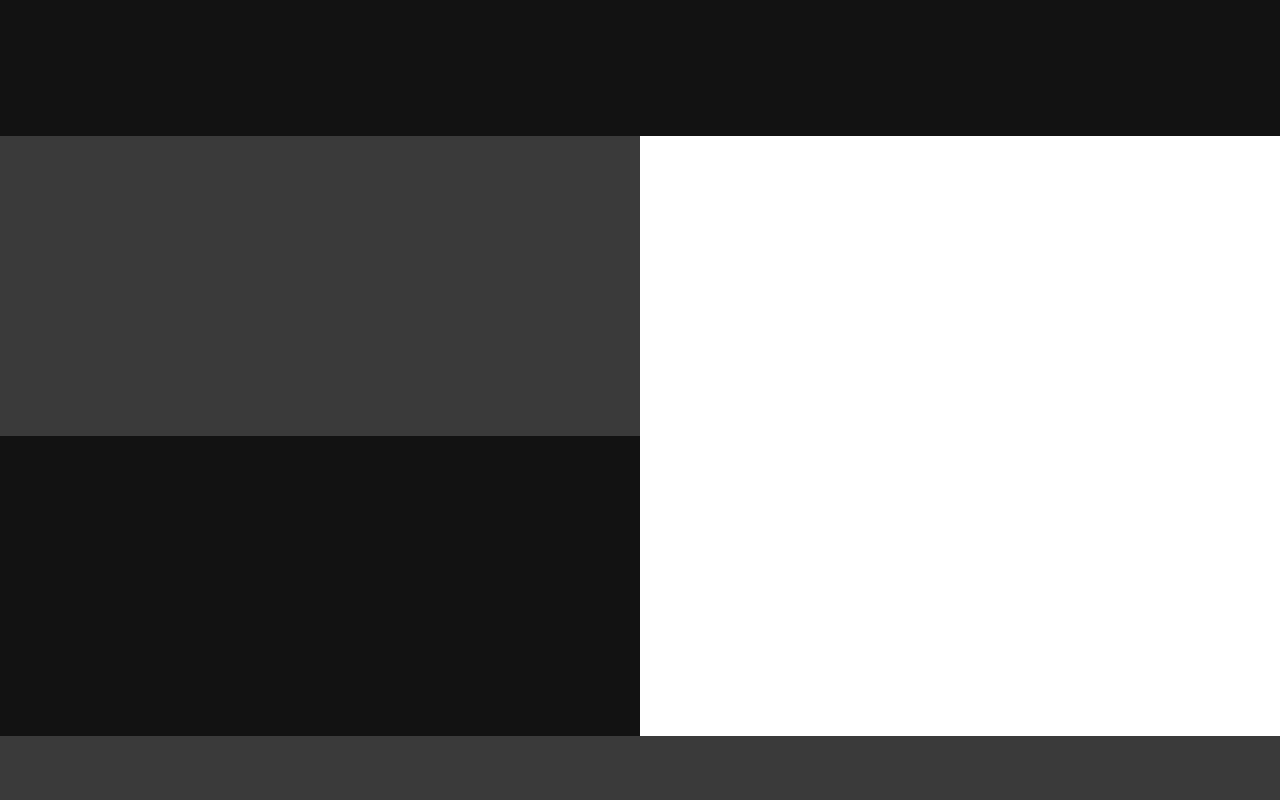
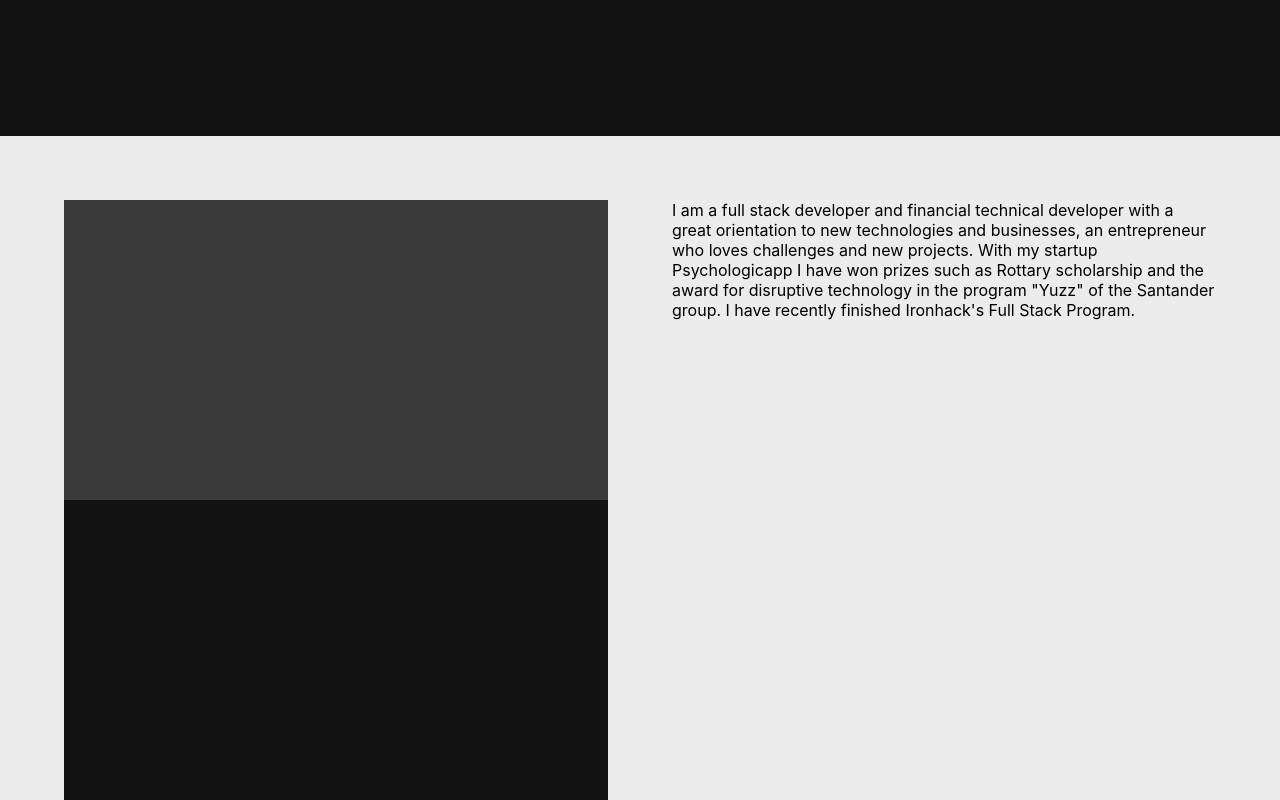
Before and after one commit to Mauricio-xxi/portfolio, a React app in the folder portfolio/: page / in a window 1280 px wide. Shown: the part 740-1540 px from the top of the page. Built offline with nearby package versions, Linux system fonts and the light colour scheme; what styletron-engine-atomic, styletron-react would draw is missing.

Commit message:
apply new style

```diff
--- a/portfolio/src/pages/Main.js
+++ b/portfolio/src/pages/Main.js
@@ -10,9 +10,15 @@ export const Main = () => {
                 <p>Full Stack Developer</p>
                 <h2>Work in progress...</h2>
             </header>
-            <div style={{ height: '600px', display: 'flex', width: '100%' }}>
-                <div></div>
-                <div style={{ width: '50%' }}>
+            <div
+                style={{
+                    height: '600px',
+                    display: 'flex',
+                    backgroundColor: '#ececec',
+                    padding: '2rem',
+                }}
+            >
+                <div style={{ width: '50%', padding: '2rem' }}>
                     <div
                         style={{
                             height: '300px',
@@ -26,6 +32,15 @@ export const Main = () => {
                         }}
                     ></div>
                 </div>
+                <div style={{ width: '50%', padding: '2rem' }}>
+                    I am a full stack developer and financial technical
+                    developer with a great orientation to new technologies and
+                    businesses, an entrepreneur who loves challenges and new
+                    projects. With my startup Psychologicapp I have won prizes
+                    such as Rottary scholarship and the award for disruptive
+                    technology in the program "Yuzz" of the Santander group. I
+                    have recently finished Ironhack's Full Stack Program.
+                </div>
             </div>
         </div>
     )
```
